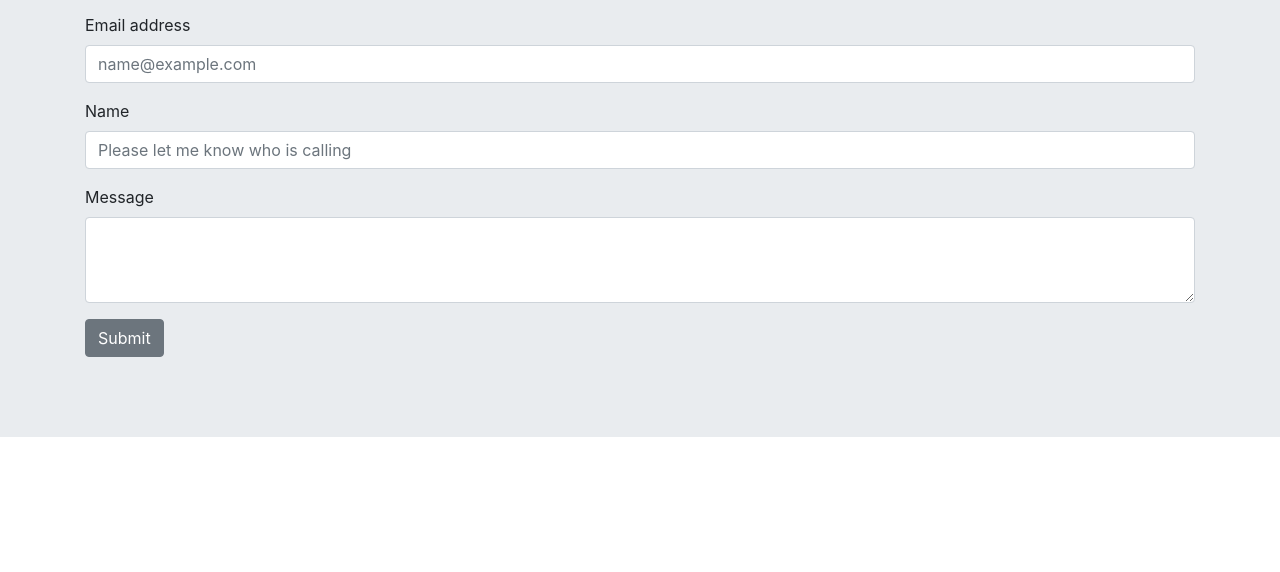
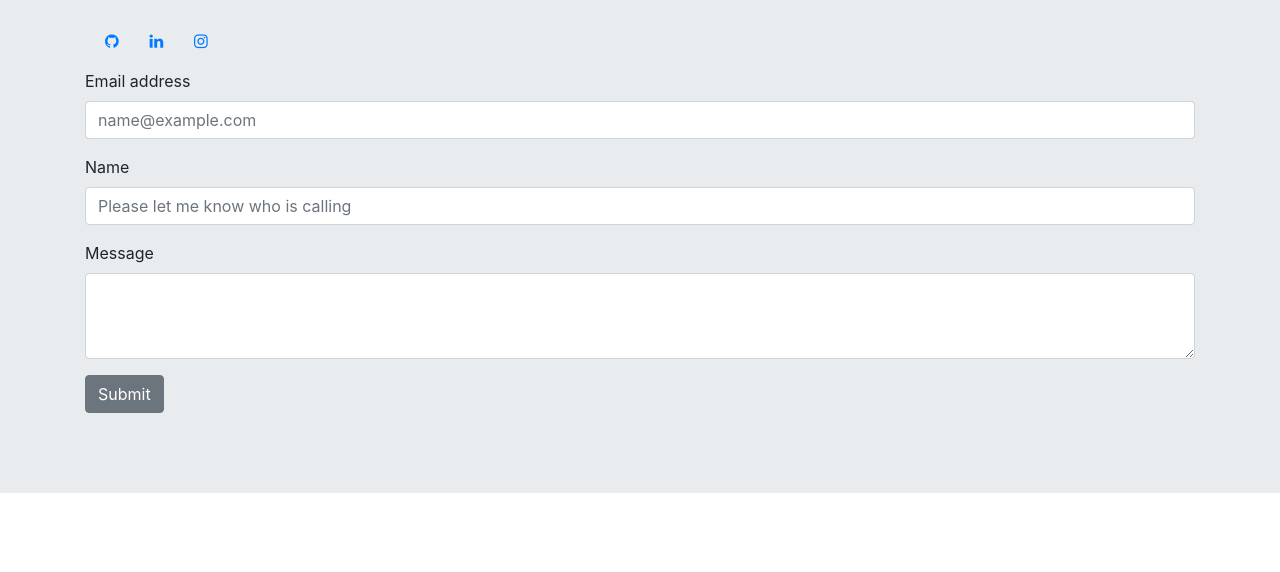
Before and after one commit to jeck24/HW2, a plain HTML site: page contact.html in a window 1280 px wide. Shown: the part 228-800 px from the top of the page. Drawn offline with nearby package versions, Linux system fonts and the light colour scheme.

Commit message:
social media added

```diff
--- a/contact.html
+++ b/contact.html
@@ -7,6 +7,7 @@
     <link rel="icon" type="img/png" href="https://encrypted-tbn0.gstatic.com/images?q=tbn%3AANd9GcTizfGf5mOS2Mfs5gHIJbRRUc5u4FCk3RP7zg&usqp=CAU">
     <link rel="stylesheet" type="text/css" href="./CSSReset.css">
     <link rel="stylesheet" href="./style.css">
+    <link rel="stylesheet" href="https://cdnjs.cloudflare.com/ajax/libs/font-awesome/4.7.0/css/font-awesome.min.css">
     <link rel="stylesheet" href="https://stackpath.bootstrapcdn.com/bootstrap/4.5.2/css/bootstrap.min.css" integrity="sha384-JcKb8q3iqJ61gNV9KGb8thSsNjpSL0n8PARn9HuZOnIxN0hoP+VmmDGMN5t9UJ0Z" crossorigin="anonymous">
 </head>
 <body>
@@ -38,6 +39,9 @@
       <div class="container">
         <h1 class="display-4">Let's talk!</h1>
         <p class="lead">Please access any of my social media below or leave your contact information and I will get back to you shortly</p>
+        <a href="https://github.com/jeck24" class="fa fa-github"></a>
+        <a href="http://www.linkedin.com/in/josé-eduardo-coello-kunz-926b584b" class="fa fa-linkedin"></a>
+        <a href="https://www.instagram.com/jecoello/" class="fa fa-instagram"></a>
         <form>
           <div class="form-group">
             <label for="exampleFormControlInput1">Email address</label>
--- a/style.css
+++ b/style.css
@@ -0,0 +1,8 @@
+.fa {
+    padding: 20px;
+    font-size: 30px;
+    width: 30px;
+    text-align: center;
+    text-decoration: none;
+    border-radius: 50%;
+  }
```
